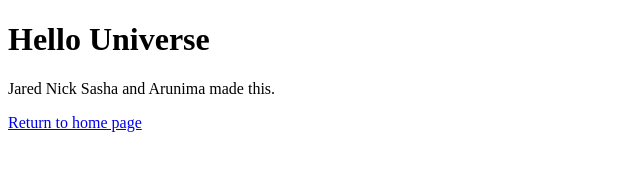
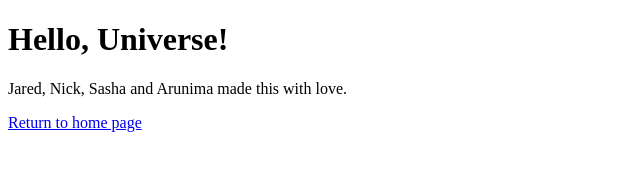
Before and after one commit to 1117426/Lab1, a plain HTML site: page index.html in a window 1280 px wide. Shown: the whole page, without its empty margins (0-640 px from the left). Drawn offline with Linux system fonts and the light colour scheme.

Commit message:
Added commas for funsies and also grammar lol

```diff
--- a/index.html
+++ b/index.html
@@ -1,13 +1,13 @@
 <!DOCTYPE html>
  <html lang="en">
  <head>
- <title>Hello Universe</title>
+ <title>Hello, Universe!</title>
  <meta charset="utf-8" />
  </head>
  <body>
- <h1>Hello Universe</h1>
+ <h1>Hello, Universe!</h1>
 <p>
-	Jared Nick Sasha and Arunima made this.
+	Jared, Nick, Sasha and Arunima made this with love.
  </p>
  <p><a href="index.html">Return to home page</a></p>
  </body>
```
